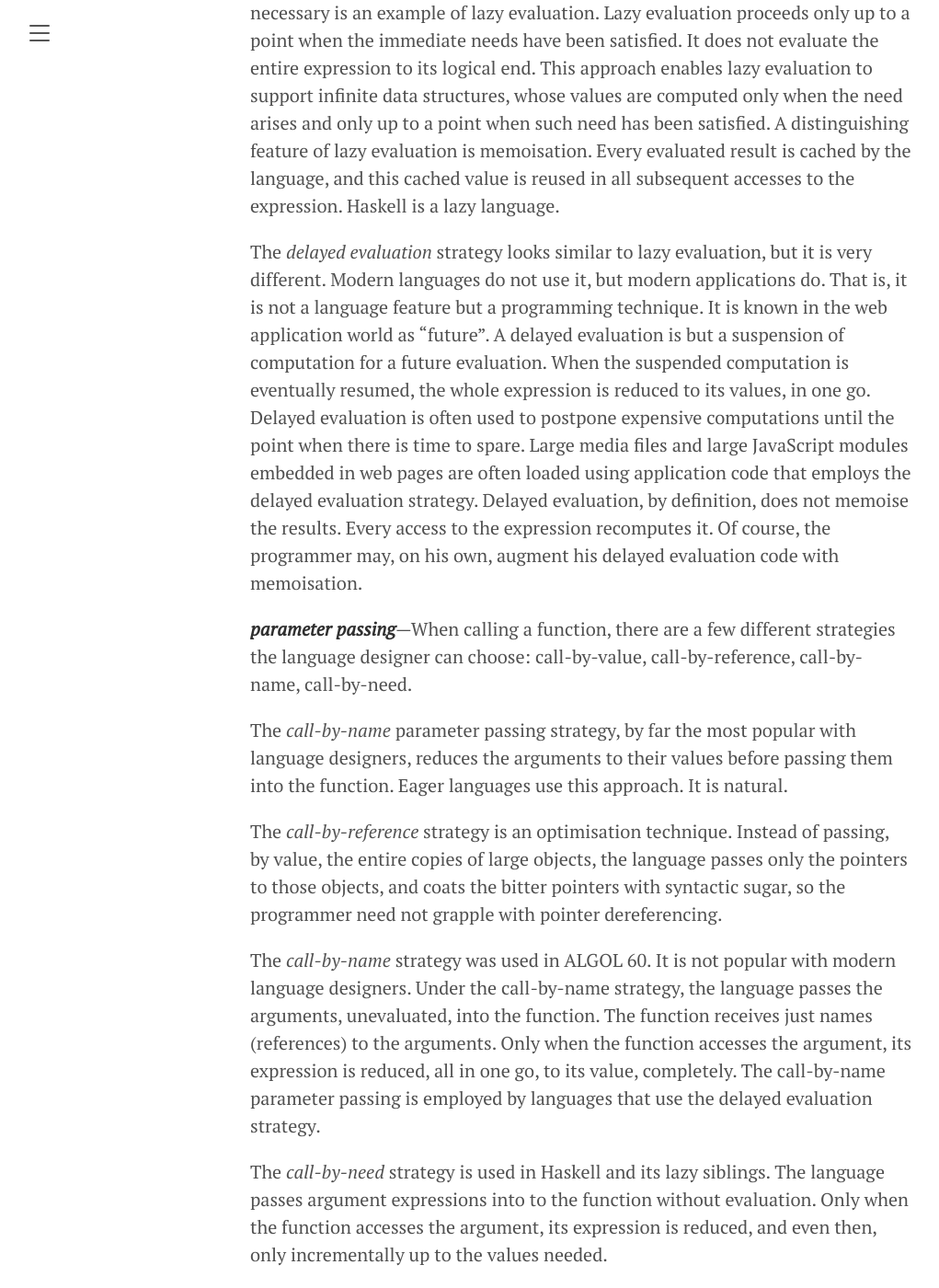
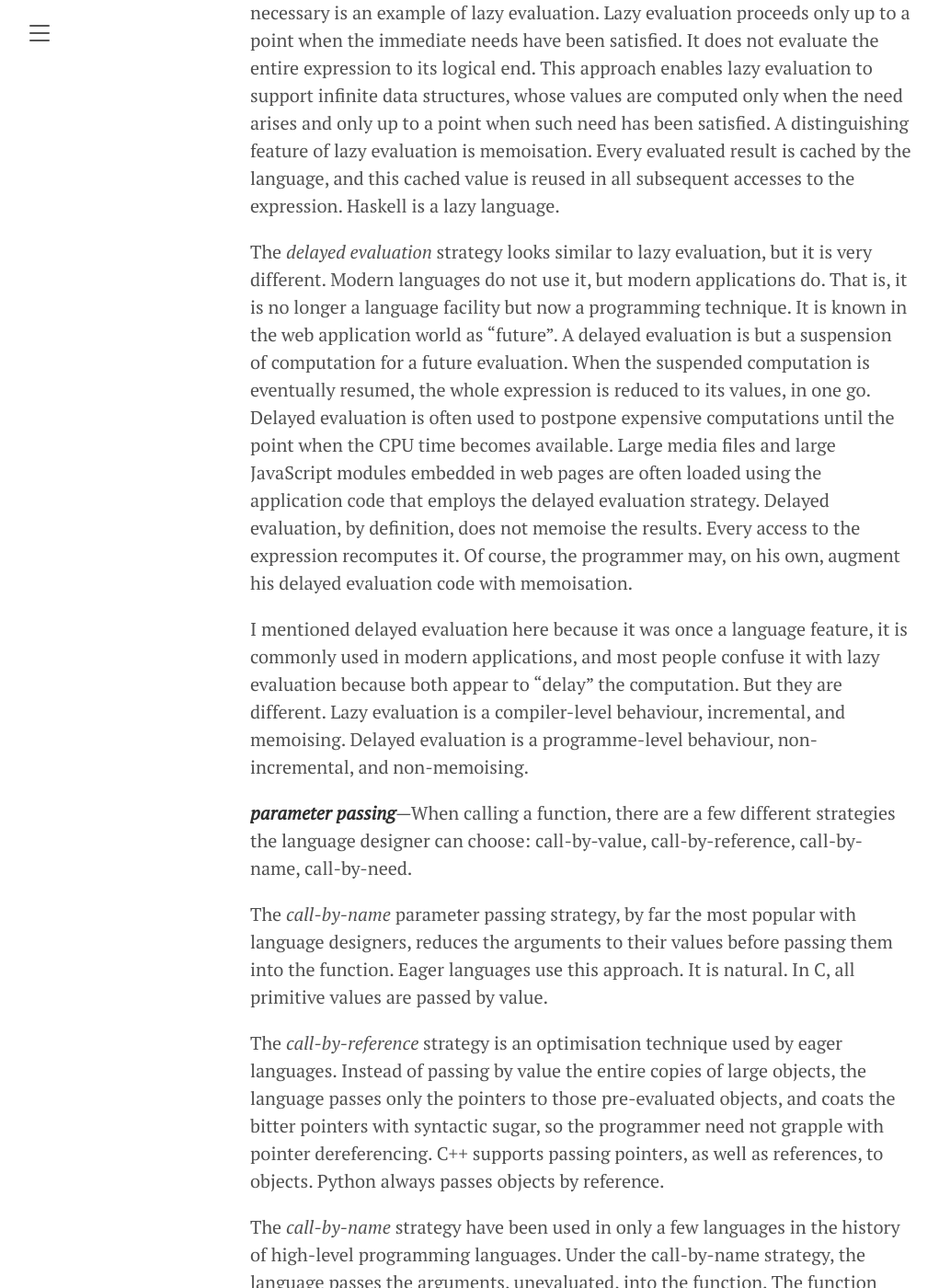
Before and after one commit to amenzwa/amenzwa.github.io, a Jekyll site: the page built from stem/PL/Paradigms.md, in a window 1280 px wide and 1400 px high, scrolled down 27855 px. Shown: the whole window at 92% size, without its empty margins (8-1029 px from the left). Built offline with Jekyll 4.4.1, drawn with Linux system fonts in a browser that asks for light colours; our own code applies the rules of GitHub Pages for plain Markdown files; formulas are drawn with MathJax 3; some of the changed text lies outside the part shown.

Commit message:
distinguish lazy/delayed eval

```diff
--- a/stem/PL/Paradigms.md
+++ b/stem/PL/Paradigms.md
@@ -363,17 +363,19 @@ In programming, lists are used to represent sequential data. Trees are used to r
 
 The *lazy evaluation* strategy reduces an expression to its value, only if that value is needed in the subsequent computation. Evaluating a complex expression by beginning with the outermost subexpression and proceeding inward only when necessary is an example of lazy evaluation. Lazy evaluation proceeds only up to a point when the immediate needs have been satisfied. It does not evaluate the entire expression to its logical end. This approach enables lazy evaluation to support infinite data structures, whose values are computed only when the need arises and only up to a point when such need has been satisfied. A distinguishing feature of lazy evaluation is memoisation. Every evaluated result is cached by the language, and this cached value is reused in all subsequent accesses to the expression. Haskell is a lazy language.
 
-The *delayed evaluation* strategy looks similar to lazy evaluation, but it is very different. Modern languages do not use it, but modern applications do. That is, it is not a language feature but a programming technique. It is known in the web application world as "future". A delayed evaluation is but a suspension of computation for a future evaluation. When the suspended computation is eventually resumed, the whole expression is reduced to its values, in one go. Delayed evaluation is often used to postpone expensive computations until the point when there is time to spare. Large media files and large JavaScript modules embedded in web pages are often loaded using application code that employs the delayed evaluation strategy. Delayed evaluation, by definition, does not memoise the results. Every access to the expression recomputes it. Of course, the programmer may, on his own, augment his delayed evaluation code with memoisation.
+The *delayed evaluation* strategy looks similar to lazy evaluation, but it is very different. Modern languages do not use it, but modern applications do. That is, it is no longer a language facility but now a programming technique. It is known in the web application world as "future". A delayed evaluation is but a suspension of computation for a future evaluation. When the suspended computation is eventually resumed, the whole expression is reduced to its values, in one go. Delayed evaluation is often used to postpone expensive computations until the point when the CPU time becomes available. Large media files and large JavaScript modules embedded in web pages are often loaded using the application code that employs the delayed evaluation strategy. Delayed evaluation, by definition, does not memoise the results. Every access to the expression recomputes it. Of course, the programmer may, on his own, augment his delayed evaluation code with memoisation.
+
+I mentioned delayed evaluation here because it was once a language feature, it is commonly used in modern applications, and most people confuse it with lazy evaluation because both appear to "delay" the computation. But they are different. Lazy evaluation is a compiler-level behaviour, incremental, and memoising. Delayed evaluation is a programme-level behaviour, non-incremental, and non-memoising.
 
 ***parameter passing***—When calling a function, there are a few different strategies the language designer can choose: call-by-value, call-by-reference, call-by-name, call-by-need.
 
-The *call-by-name* parameter passing strategy, by far the most popular with language designers, reduces the arguments to their values before passing them into the function. Eager languages use this approach. It is natural.
+The *call-by-name* parameter passing strategy, by far the most popular with language designers, reduces the arguments to their values before passing them into the function. Eager languages use this approach. It is natural. In C, all primitive values are passed by value.
 
-The *call-by-reference* strategy is an optimisation technique. Instead of passing, by value, the entire copies of large objects, the language passes only the pointers to those objects, and coats the bitter pointers with syntactic sugar, so the programmer need not grapple with pointer dereferencing.
+The *call-by-reference* strategy is an optimisation technique used by eager languages. Instead of passing by value the entire copies of large objects, the language passes only the pointers to those pre-evaluated objects, and coats the bitter pointers with syntactic sugar, so the programmer need not grapple with pointer dereferencing. C++ supports passing pointers, as well as references, to objects. Python always passes objects by reference.
 
-The *call-by-name* strategy was used in ALGOL 60. It is not popular with modern language designers. Under the call-by-name strategy, the language passes the arguments, unevaluated, into the function. The function receives just names (references) to the arguments. Only when the function accesses the argument, its expression is reduced, all in one go, to its value, completely. The call-by-name parameter passing is employed by languages that use the delayed evaluation strategy.
+The *call-by-name* strategy have been used in only a few languages in the history of high-level programming languages. Under the call-by-name strategy, the language passes the arguments, unevaluated, into the function. The function receives just names (references) to the arguments. Only when the function accesses the argument, its expression is reduced, all in one go, to its value, completely. The call-by-name parameter passing is employed by ALGOL 60 and a few others that use the delayed evaluation strategy. It is not popular with modern language designers.
 
-The *call-by-need* strategy is used in Haskell and its lazy siblings. The language passes argument expressions into to the function without evaluation. Only when the function accesses the argument, its expression is reduced, and even then, only incrementally up to the values needed.
+The *call-by-need* strategy is used in lazy languages. The language passes argument expressions into to the function without evaluation. Only when the function accesses the argument, its expression is reduced, and even then, only incrementally up to the values needed. Haskell and its lazy siblings pass by need only.
 
 Say, a function $f : x, y → z$ is called as $f(a, b)$ and $b = 1/0$, but $f$ only accesses $b$ based on the value of $a$. If the value of $a$ is such that $b$ is never accessed by $f$, then computation will proceed normally in Haskell and its lazy siblings. But in just about every modern, eager language, the call $f(a, b)$ will go to $\bot$, when $b$ is evaluated just before $f$ is invoked.
 
```
